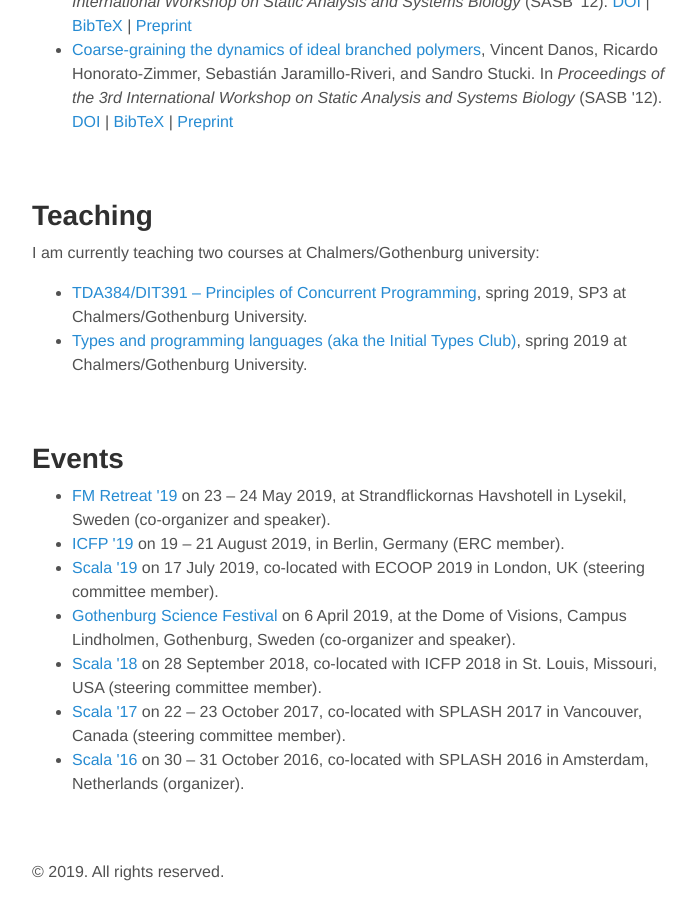
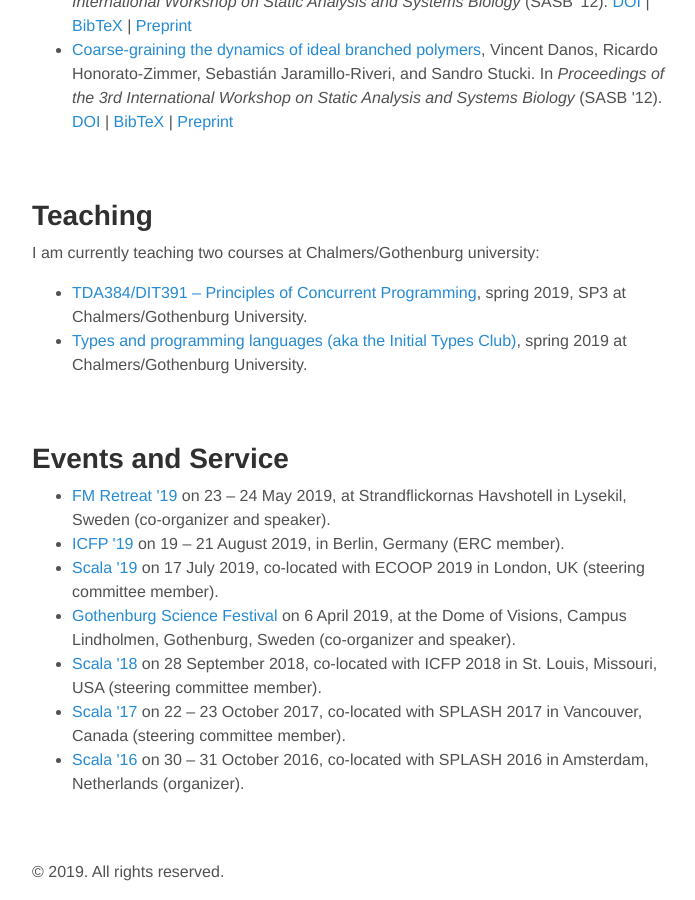
Before and after one commit to sstucki/sstucki.github.io, a Jekyll site: the page built from index.html, in a window 1280 px wide and 900 px high, scrolled down 1988 px. Shown: the whole window, without its empty margins (288-983 px from the left). Built offline with Jekyll 4.4.1, drawn with Linux system fonts in a browser that asks for light colours; some of the changed lines change nothing that is shown.

Commit message:
[ index ] small fixes.

```diff
--- a/index.html
+++ b/index.html
@@ -29,9 +29,9 @@
 
   I'm interested in the design of domain-specific languages for
   modeling <a href="https://github.com/sstucki/odds">probabilistic</a>
-  and <a href="{% post_url 2014-11-03-DanosHHS14icfem %}">
+  and <a href="{% post_url pubs/2014-11-03-DanosHHS14icfem %}">
   stochastic</a> systems, especially <a href="{% post_url
-  2012-09-10-DanosHJS12sasb-cdibp %}">biochemical systems</a>.
+  pubs/2012-09-10-DanosHJS12sasb-cdibp %}">biochemical systems</a>.
 
   I have also written a
   <a href="https://github.com/sstucki/kappa-emacs">GNU/Emacs mode</a>
@@ -83,7 +83,7 @@
 </div>
 
 <div class="page">
-  <h1 class="page-title"><a name="events">Events</a></h1>
+  <h1 class="page-title"><a name="events">Events and Service</a></h1>
   <ul>
     {% for ev in site.categories.events %}
     <li>
```
